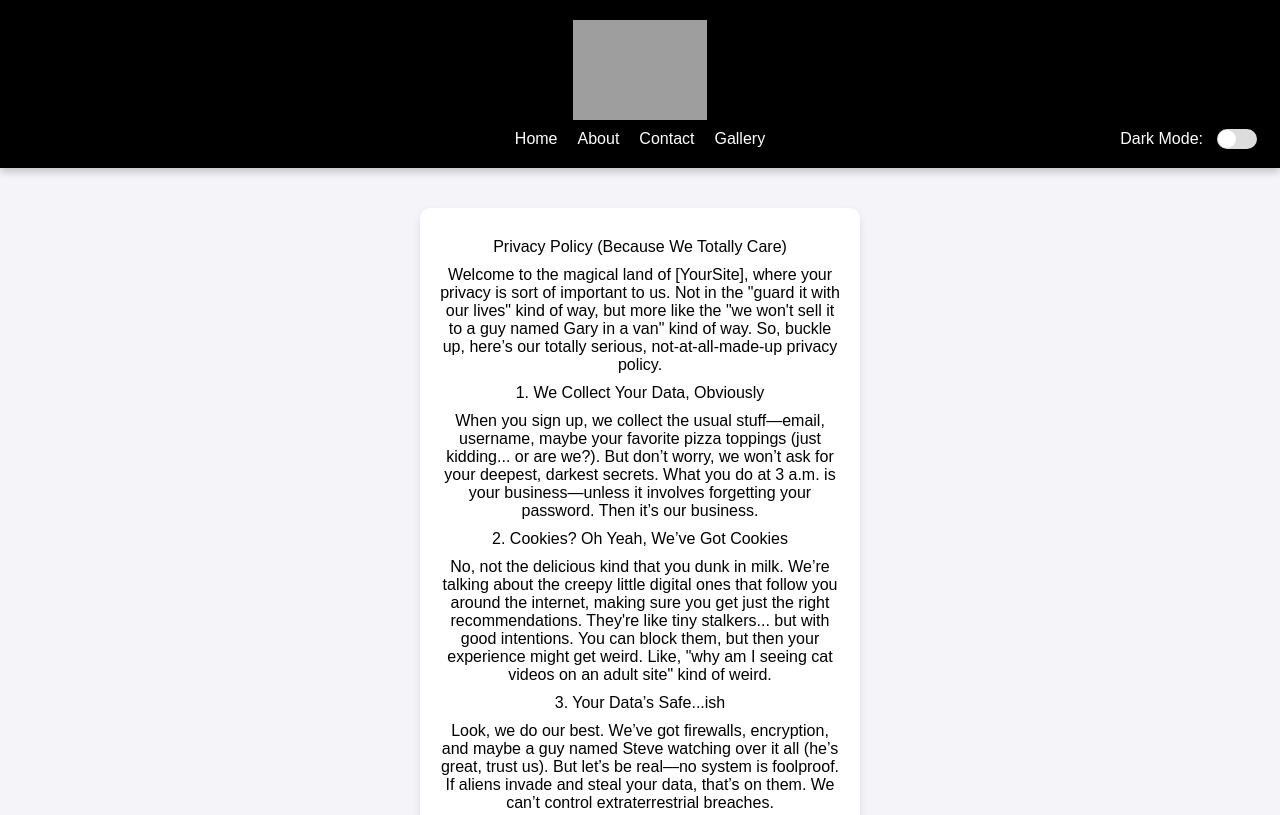
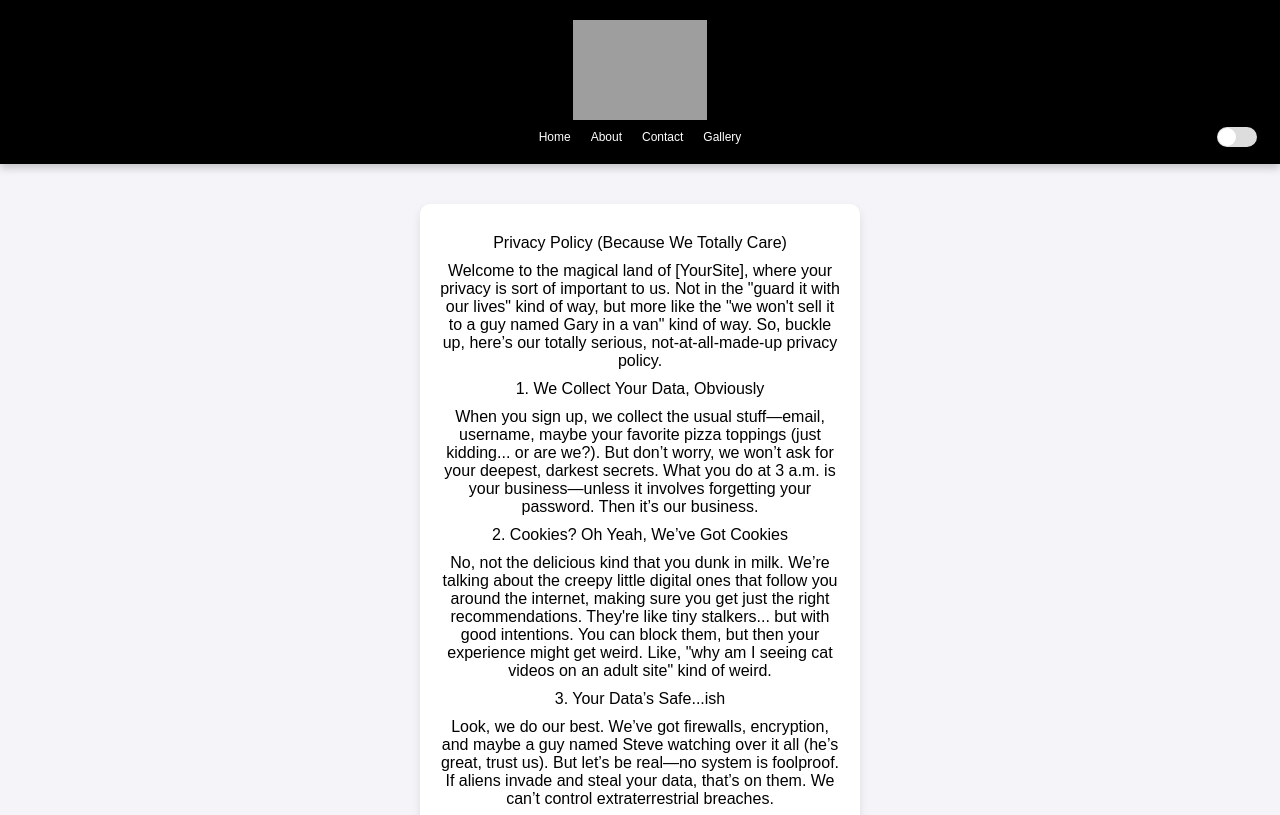
Before and after one commit to cunningmoka/funhub, a plain HTML site: page privacypolicy.html in a window 1280 px wide. Shown: the top 815 px of the page. Drawn offline with Linux system fonts and the light colour scheme; grey boxes are pictures that could not be loaded.

Commit message:
Update privacypolicy.html

```diff
--- a/privacypolicy.html
+++ b/privacypolicy.html
@@ -54,7 +54,7 @@
     .nav-links a {
       color: white;
       text-decoration: none;
-      font-size: 16px;
+      font-size: 12px;
     }
 
     .nav-links a:hover {
@@ -176,7 +176,7 @@
           <a href="gallery.html">Gallery</a>
         </div>
         <div class="toggle-container">
-          <label for="dark-mode-toggle">Dark Mode:</label>
+          <label for="dark-mode-toggle"></label>
           <input type="checkbox" id="dark-mode-toggle">
         </div>
       </div>
```
